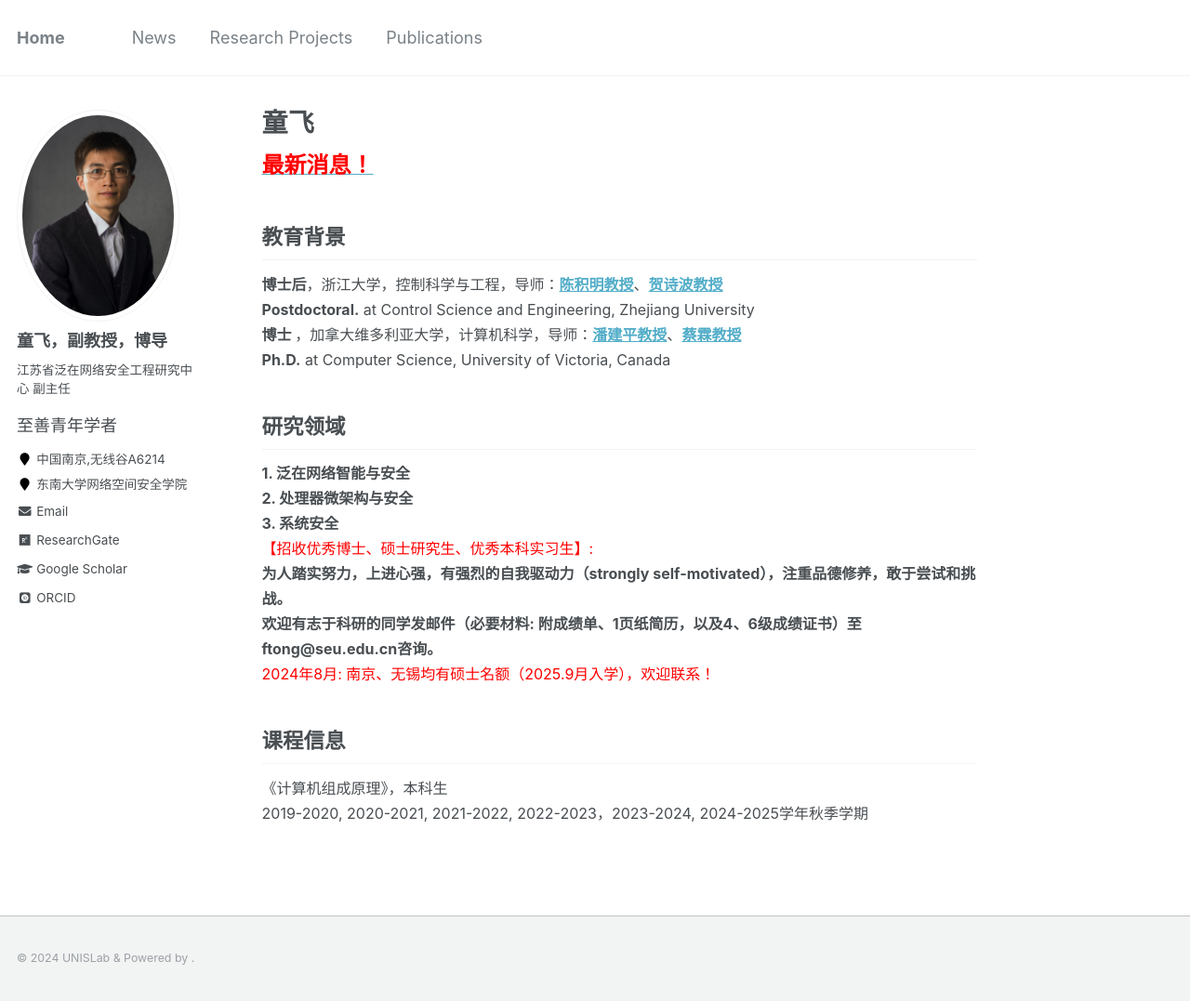
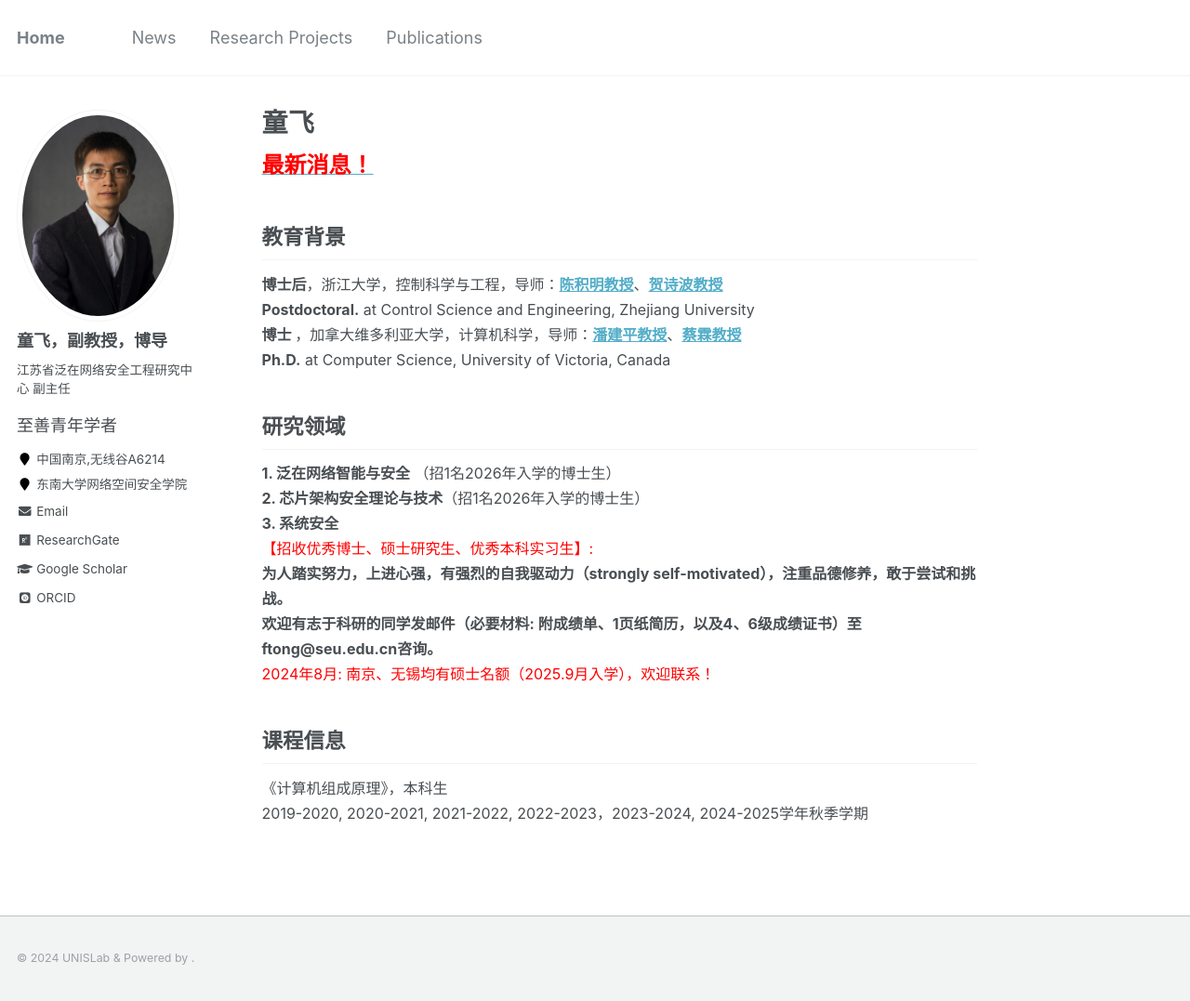
Before and after one commit to fei-tong/fei-tong.github.io, a Jekyll site: the page built from _pages/about.md, in a window 1280 px wide and 1077 px high. Shown: the whole window at 93% size. Built offline with Jekyll 4.4.1, drawn with Linux system fonts in a browser that asks for light colours; some web fonts are replaced.

Commit message:
Update about.md

```diff
--- a/_pages/about.md
+++ b/_pages/about.md
@@ -21,8 +21,8 @@ redirect_from:
 
 ## 研究领域
 <font size="3">
-<b>1.  泛在网络智能与安全</b><br>
-<b>2.  处理器微架构与安全</b><br>
+<b>1.  泛在网络智能与安全</b> （招1名2026年入学的博士生）<br>
+<b>2.  芯片架构安全理论与技术</b>（招1名2026年入学的博士生）<br>
 <b>3.  系统安全</b><br>
 <font color="red">【招收优秀博士、硕士研究生、优秀本科实习生】:</font><br>
 <b>为人踏实努力，上进心强，有强烈的自我驱动力（strongly self-motivated），注重品德修养，敢于尝试和挑战。</b><br>
```
